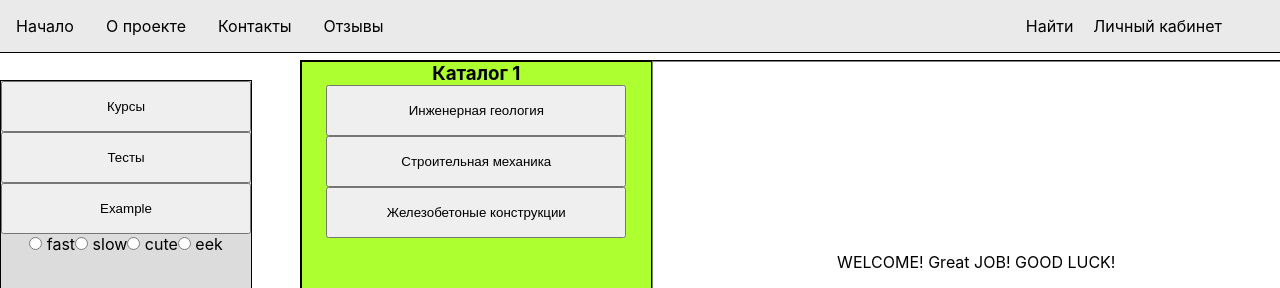
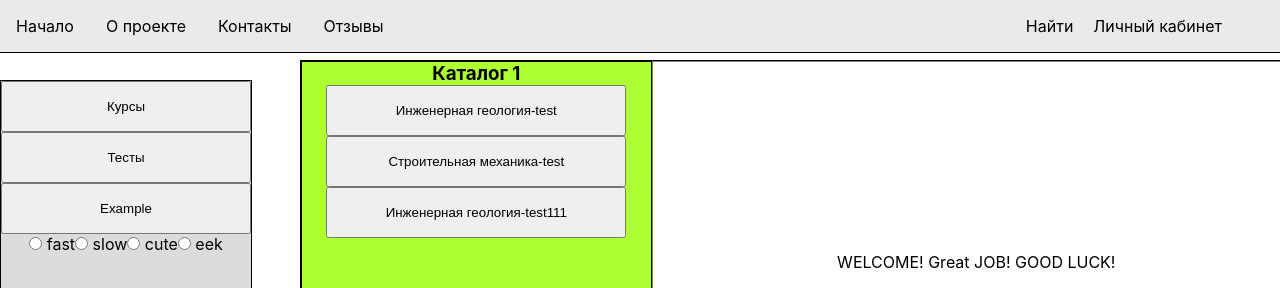
Before and after one commit to IvanMishinSever/wsctutors, a React (Create React App) app: page / in a window 1280 px wide. Both pictures are taken after a click on the button "Курсы". Shown: the top 288 px of the page. Built offline with nearby package versions, Linux system fonts and the light colour scheme.

Commit message:
add files dates categories

```diff
--- a/src/Components/MainVIew/Category/Category.js
+++ b/src/Components/MainVIew/Category/Category.js
@@ -1,10 +1,14 @@
 import React from 'react';
 import './Category.css';
 import SubCategory from './SubCategory/SubCategory';
+import TestCategory from './CategoryDataTests';
+import CourseCategory from "./CategoryDataCourses";
 
  //ADD CATEGORY
- const courseCategory = ['Инженерная геология','Строительная механика','Железобетоные конструкции'];
- const testCategory = ['Инженерная геология-test','Строительная механика-test','Жеезобетоные конструкции-test'];
+ //const courseCategory = ['Инженерная геология','Строительная механика','Железобетоные конструкции'];
+ //const testCategory = ['Инженерная геология-test','Строительная механика-test','Жеезобетоные конструкции-test'];
+ const testCategory = TestCategory;
+ const courseCategory = CourseCategory;
  const chooseCategory = (id) => {
      if (id === "1") {
          return courseCategory;
@@ -46,7 +50,7 @@ export default class Category extends React.Component {
                     <ul>
                         <li><button onClick={this.handleClick} value="1">{nameCategory[0]}</button></li>
                         <li><button onClick={this.handleClick} value="2">{nameCategory[1]}</button></li>
-                        <li><button onClick={this.handleClick} value="3">{nameCategory[2]}</button></li>
+                        <li><button onClick={this.handleClick} value="3">{nameCategory[3]}</button></li>
                     </ul>
                     <SubCategory subcategoryView={this.state.subCategoryView} idSubCategory={this.state.idSubCategory} idCategory={this.props.idCategory}/>
                 </div>
--- /dev/null
+++ b/src/Components/MainVIew/Category/CategoryDataCourses.js
@@ -0,0 +1,12 @@
+
+const TestCategory = ['Инженерная геология-test',
+'Строительная механика-test',
+'Жеезобетоные конструкции-test',
+'Инженерная геология-test111'
+
+
+
+
+
+];
+export default TestCategory;
--- /dev/null
+++ b/src/Components/MainVIew/Category/CategoryDataTests.js
@@ -0,0 +1,12 @@
+
+const CourseCategory = ['Инженерная геология-',
+'Строительная механика-',
+'Жеезобетоные конструкции-',
+'Инженерная геология-'
+
+
+
+
+
+];
+export default CourseCategory;
```
